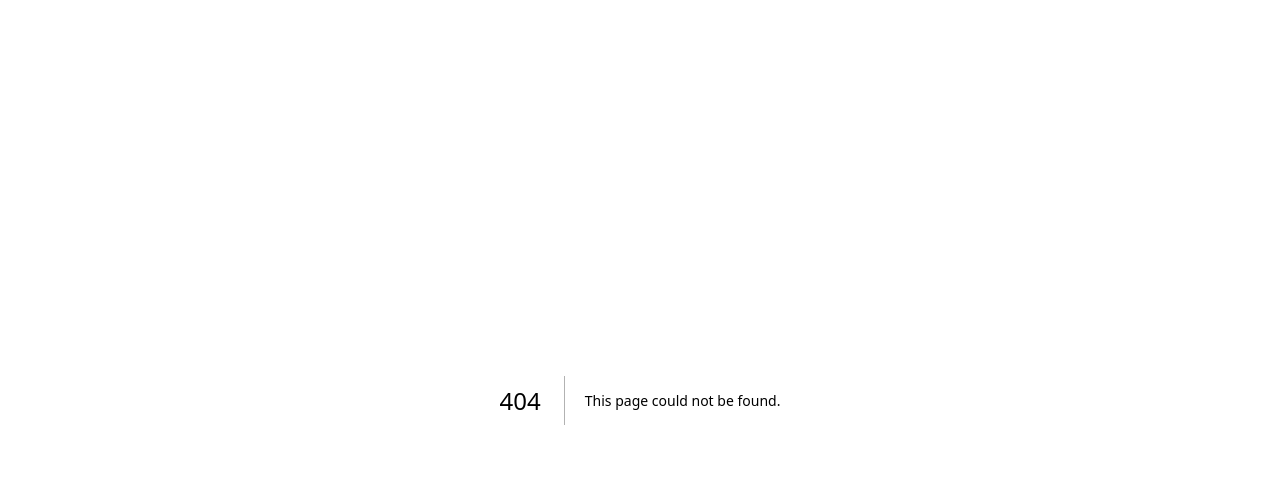
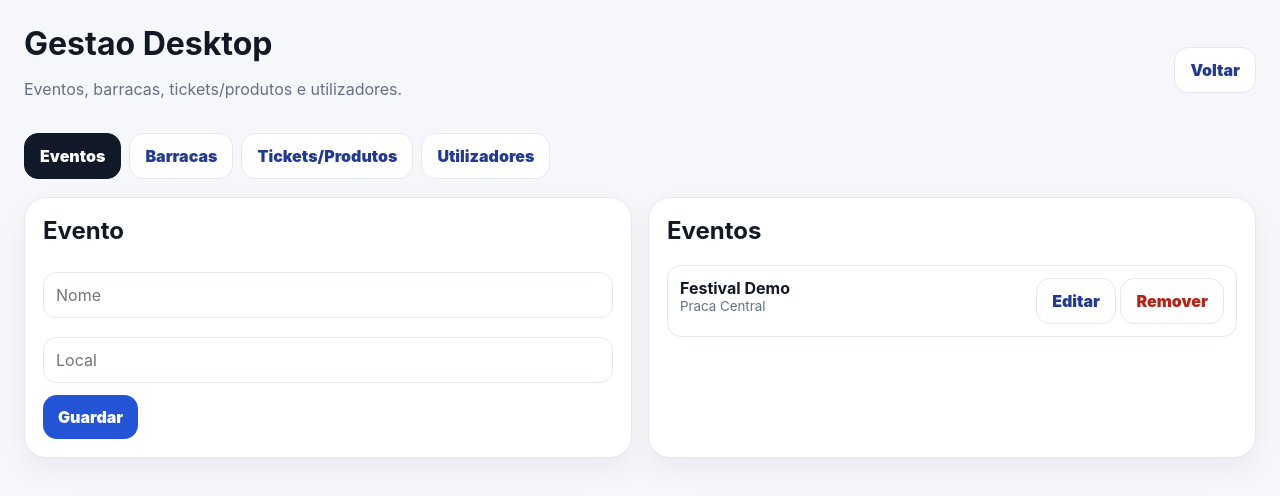
Before and after one commit to haccp-ia/symplex-fest-mvp, a Next.js app: page /gestao in a window 1280 px wide. Before the commit this address had no page. Shown: the top 496 px of the page. Built offline with nearby package versions, Linux system fonts and the light colour scheme.

Commit message:
Add desktop management route

```diff
--- /dev/null
+++ b/app/gestao/page.tsx
@@ -0,0 +1,17 @@
+'use client';
+import {useEffect,useState} from 'react';
+type Data={events:any[];stalls:any[];items:any[];people:any[]};
+const K='symplex-gestao-v1';
+const seed:Data={events:[{id:'e1',nome:'Festival Demo',local:'Praca Central'}],stalls:[{id:'bebidas',nome:'Bebidas',comissao:12,fixo:0},{id:'pastel',nome:'Pastel',comissao:0,fixo:300}],items:[{id:'i1',nome:'Ticket R$ 10',tipo:'ticket',valor:10,barraca:'todas'},{id:'i2',nome:'Cerveja 600 ml',tipo:'produto',valor:15,barraca:'bebidas'}],people:[{id:'p1',nome:'Caixa',email:'caixa@demo.com',perfil:'caixa'},{id:'p2',nome:'Bebidas',email:'bebidas@demo.com',perfil:'barraca',barraca:'bebidas'}]};
+const uid=(p:string)=>p+Math.random().toString(36).slice(2,8),money=(v:number)=>Number(v||0).toLocaleString('pt-BR',{style:'currency',currency:'BRL'});
+export default function Page(){const[d,setD]=useState<Data>(seed),[tab,setTab]=useState('events');useEffect(()=>{try{setD(JSON.parse(localStorage.getItem(K)||'')||seed)}catch{}},[]);function save(n:Data){setD(n);localStorage.setItem(K,JSON.stringify(n))}return <main style={page}><header style={head}><div><h1 style={{margin:0}}>Gestao Desktop</h1><p style={muted}>Eventos, barracas, tickets/produtos e utilizadores.</p></div><a href='/' style={light}>Voltar</a></header><nav style={tabs}>{['events','stalls','items','people'].map(x=><button key={x} onClick={()=>setTab(x)} style={tab===x?dark:light}>{lbl(x)}</button>)}</nav>{tab==='events'&&<Events d={d} save={save}/>} {tab==='stalls'&&<Stalls d={d} save={save}/>} {tab==='items'&&<Items d={d} save={save}/>} {tab==='people'&&<People d={d} save={save}/>}</main>}
+function Events({d,save}:any){const[f,setF]=useState({id:'',nome:'',local:''});function ok(){let r={...f,id:f.id||uid('e')};save({...d,events:[r,...d.events.filter((x:any)=>x.id!==r.id)]});setF({id:'',nome:'',local:''})}return <Grid><Card t='Evento'><Inp p='Nome' v={f.nome} c={(v:string)=>setF({...f,nome:v})}/><Inp p='Local' v={f.local} c={(v:string)=>setF({...f,local:v})}/><button style={blue} onClick={ok}>Guardar</button></Card><Card t='Eventos'>{d.events.map((x:any)=><Row key={x.id} a={x.nome} b={x.local} edit={()=>setF(x)} rem={()=>save({...d,events:d.events.filter((y:any)=>y.id!==x.id)})}/>)}</Card></Grid>}
+function Stalls({d,save}:any){const[f,setF]=useState({id:'',nome:'',comissao:0,fixo:0});function ok(){let r={...f,id:f.id||uid('b')};save({...d,stalls:[r,...d.stalls.filter((x:any)=>x.id!==r.id)]});setF({id:'',nome:'',comissao:0,fixo:0})}return <Grid><Card t='Barraca'><Inp p='Nome' v={f.nome} c={(v:string)=>setF({...f,nome:v})}/><Inp p='Comissao %' type='number' v={String(f.comissao)} c={(v:string)=>setF({...f,comissao:Number(v)})}/><Inp p='Taxa fixa' type='number' v={String(f.fixo)} c={(v:string)=>setF({...f,fixo:Number(v)})}/><button style={blue} onClick={ok}>Guardar</button></Card><Card t='Barracas'>{d.stalls.map((x:any)=><Row key={x.id} a={x.nome} b={`${x.comissao}% | ${money(x.fixo)}`} edit={()=>setF(x)} rem={()=>save({...d,stalls:d.stalls.filter((y:any)=>y.id!==x.id)})}/>)}</Card></Grid>}
+function Items({d,save}:any){const[f,setF]=useState({id:'',nome:'',tipo:'produto',valor:0,barraca:'todas'});function ok(){let r={...f,id:f.id||uid('i')};save({...d,items:[r,...d.items.filter((x:any)=>x.id!==r.id)]});setF({id:'',nome:'',tipo:'produto',valor:0,barraca:'todas'})}return <Grid><Card t='Ticket ou produto'><Inp p='Nome' v={f.nome} c={(v:string)=>setF({...f,nome:v})}/><select style={field} value={f.tipo} onChange={e=>setF({...f,tipo:e.target.value})}><option value='ticket'>Ticket</option><option value='produto'>Produto</option></select><Inp p='Valor' type='number' v={String(f.valor)} c={(v:string)=>setF({...f,valor:Number(v)})}/><select style={field} value={f.barraca} onChange={e=>setF({...f,barraca:e.target.value})}><option value='todas'>Todas</option>{d.stalls.map((b:any)=><option key={b.id} value={b.id}>{b.nome}</option>)}</select><button style={blue} onClick={ok}>Guardar</button></Card><Card t='Itens'>{d.items.map((x:any)=><Row key={x.id} a={x.nome} b={`${x.tipo} | ${money(x.valor)}`} edit={()=>setF(x)} rem={()=>save({...d,items:d.items.filter((y:any)=>y.id!==x.id)})}/>)}</Card></Grid>}
+function People({d,save}:any){const[f,setF]=useState({id:'',nome:'',email:'',perfil:'caixa',barraca:''});function ok(){let r={...f,id:f.id||uid('p')};save({...d,people:[r,...d.people.filter((x:any)=>x.id!==r.id)]});setF({id:'',nome:'',email:'',perfil:'caixa',barraca:''})}return <Grid><Card t='Utilizador'><Inp p='Nome' v={f.nome} c={(v:string)=>setF({...f,nome:v})}/><Inp p='Email' v={f.email} c={(v:string)=>setF({...f,email:v})}/><select style={field} value={f.perfil} onChange={e=>setF({...f,perfil:e.target.value})}><option>financeiro</option><option>caixa</option><option>barraca</option></select><select style={field} value={f.barraca} onChange={e=>setF({...f,barraca:e.target.value})}><option value=''>Sem barraca</option>{d.stalls.map((b:any)=><option key={b.id} value={b.id}>{b.nome}</option>)}</select><button style={blue} onClick={ok}>Guardar</button></Card><Card t='Utilizadores'>{d.people.map((x:any)=><Row key={x.id} a={x.nome} b={`${x.email} | ${x.perfil}`} edit={()=>setF(x)} rem={()=>save({...d,people:d.people.filter((y:any)=>y.id!==x.id)})}/>)}</Card></Grid>}
+function Grid({children}:any){return <div style={{display:'grid',gridTemplateColumns:'repeat(auto-fit,minmax(320px,1fr))',gap:16}}>{children}</div>}
+function Card({t,children}:any){return <section style={card}><h2 style={{marginTop:0}}>{t}</h2>{children}</section>}
+function Inp({p,v,c,type='text'}:any){return <input placeholder={p} type={type} value={v} onChange={e=>c(e.target.value)} style={field}/>}
+function Row({a,b,edit,rem}:any){return <div style={row}><div><b>{a}</b><small style={{display:'block',color:'#667085'}}>{b}</small></div><div><button onClick={edit} style={light}>Editar</button> <button onClick={rem} style={warn}>Remover</button></div></div>}
+function lbl(x:string){return({events:'Eventos',stalls:'Barracas',items:'Tickets/Produtos',people:'Utilizadores'} as any)[x]||x}
+const page={minHeight:'100vh',background:'#f6f7fb',padding:24,fontFamily:'Inter,system-ui,Arial'} as any,head={display:'flex',justifyContent:'space-between',gap:16,alignItems:'center',marginBottom:18} as any,tabs={display:'flex',gap:8,flexWrap:'wrap',marginBottom:18} as any,muted={color:'#667085'} as any,card={background:'#fff',border:'1px solid #e6e8ef',borderRadius:22,padding:18,boxShadow:'0 12px 28px rgba(16,24,40,.05)'} as any,field={width:'100%',border:'1px solid #e6e8ef',borderRadius:13,padding:12,margin:'7px 0 12px',font:'inherit'} as any,row={display:'flex',justifyContent:'space-between',gap:10,border:'1px solid #e6e8ef',borderRadius:14,padding:12,margin:'8px 0',background:'#fff'} as any,blue={border:0,background:'#2454d6',color:'#fff',borderRadius:14,padding:'12px 15px',fontWeight:900,cursor:'pointer'} as any,dark={border:'1px solid #111827',background:'#111827',color:'#fff',borderRadius:14,padding:'12px 15px',fontWeight:900,cursor:'pointer'} as any,light={border:'1px solid #e6e8ef',background:'#fff',color:'#223b8f',borderRadius:14,padding:'12px 15px',fontWeight:900,cursor:'pointer',textDecoration:'none'} as any,warn={border:'1px solid #e6e8ef',background:'#fff',color:'#b42318',borderRadius:14,padding:'12px 15px',fontWeight:900,cursor:'pointer'} as any;
```
